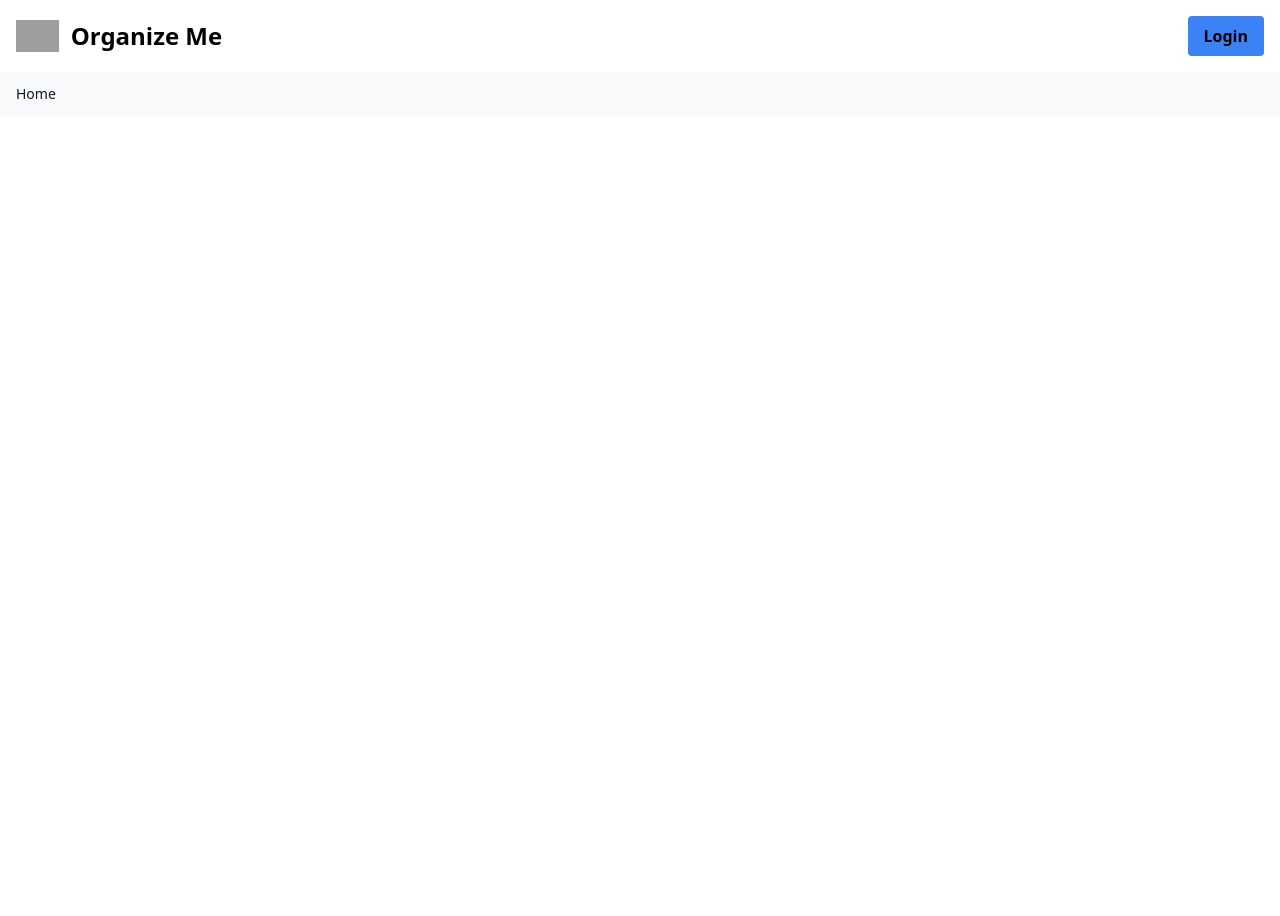
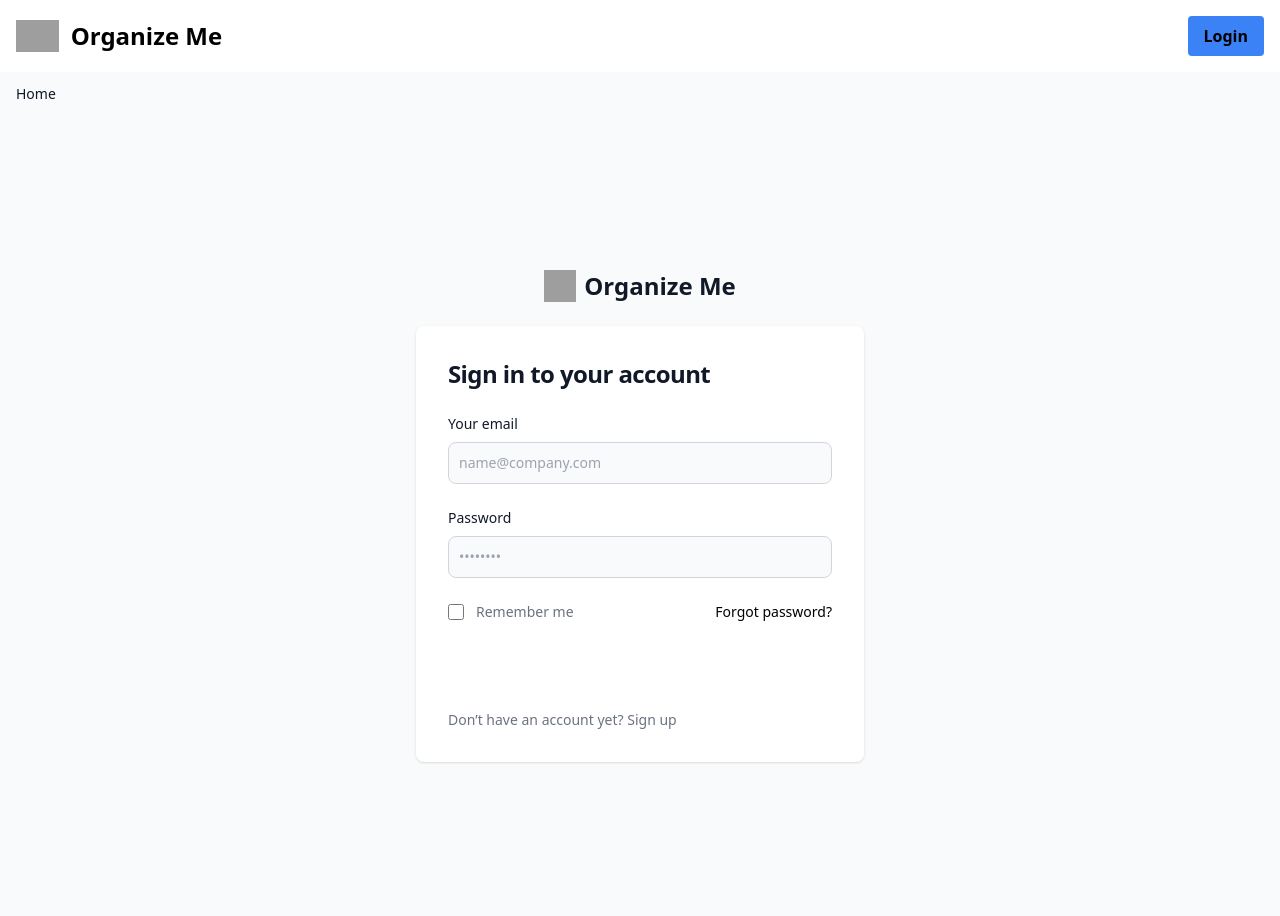
Before and after one commit to TimCauss/todo-symfony, a Symfony app: template templates/Todo/loginpage.html.twig in a window 1280 px wide. Before the commit the page ends 99 px from the top, so only its background shows below. Run offline with Twig, Linux system fonts and the light colour scheme; the template is opened without the code that fills it, so the values that code supplies are empty; some libraries are stand-ins or nearby versions; grey boxes are pictures that could not be loaded.

Commit message:
Create login page

```diff
--- a/templates/Todo/loginpage.html.twig
+++ b/templates/Todo/loginpage.html.twig
@@ -7,5 +7,45 @@
 
 {% block body %}
 
+<section class="bg-gray-50 dark:bg-gray-900">
+  <div class="flex flex-col items-center justify-center px-6 py-1 mx-auto md:h-screen lg:py-0">
+      <a href="/" class="flex items-center mb-6 text-2xl font-semibold text-gray-900 dark:text-white">
+          <img class="w-8 h-8 mr-2" src="https://flowbite.s3.amazonaws.com/blocks/marketing-ui/logo.svg" alt="logo">
+          Organize Me
+      </a>
+      <div class="w-full bg-white rounded-lg shadow dark:border md:mt-0 sm:max-w-md xl:p-0 dark:bg-gray-800 dark:border-gray-700">
+          <div class="p-6 space-y-4 md:space-y-6 sm:p-8">
+              <h1 class="text-xl font-bold leading-tight tracking-tight text-gray-900 md:text-2xl dark:text-white">
+                  Sign in to your account
+              </h1>
+              <form class="space-y-4 md:space-y-6" action="#">
+                  <div>
+                      <label for="email" class="block mb-2 text-sm font-medium text-gray-900 dark:text-white">Your email</label>
+                      <input type="email" name="email" id="email" class="bg-gray-50 border border-gray-300 text-gray-900 sm:text-sm rounded-lg focus:ring-primary-600 focus:border-primary-600 block w-full p-2.5 dark:bg-gray-700 dark:border-gray-600 dark:placeholder-gray-400 dark:text-white dark:focus:ring-blue-500 dark:focus:border-blue-500" placeholder="name@company.com" required="">
+                  </div>
+                  <div>
+                      <label for="password" class="block mb-2 text-sm font-medium text-gray-900 dark:text-white">Password</label>
+                      <input type="password" name="password" id="password" placeholder="••••••••" class="bg-gray-50 border border-gray-300 text-gray-900 sm:text-sm rounded-lg focus:ring-primary-600 focus:border-primary-600 block w-full p-2.5 dark:bg-gray-700 dark:border-gray-600 dark:placeholder-gray-400 dark:text-white dark:focus:ring-blue-500 dark:focus:border-blue-500" required="">
+                  </div>
+                  <div class="flex items-center justify-between">
+                      <div class="flex items-start">
+                          <div class="flex items-center h-5">
+                            <input id="remember" aria-describedby="remember" type="checkbox" class="w-4 h-4 border border-gray-300 rounded bg-gray-50 focus:ring-3 focus:ring-primary-300 dark:bg-gray-700 dark:border-gray-600 dark:focus:ring-primary-600 dark:ring-offset-gray-800" required="">
+                          </div>
+                          <div class="ml-3 text-sm">
+                            <label for="remember" class="text-gray-500 dark:text-gray-300">Remember me</label>
+                          </div>
+                      </div>
+                      <a href="#" class="text-sm font-medium text-primary-600 hover:underline dark:text-primary-500">Forgot password?</a>
+                  </div>
+                  <button type="submit" class="w-full text-white bg-primary-600 hover:bg-primary-700 focus:ring-4 focus:outline-none focus:ring-primary-300 font-medium rounded-lg text-sm px-5 py-2.5 text-center dark:bg-primary-600 dark:hover:bg-primary-700 dark:focus:ring-primary-800">Sign in</button>
+                  <p class="text-sm font-light text-gray-500 dark:text-gray-400">
+                      Don’t have an account yet? <a href="#" class="font-medium text-primary-600 hover:underline dark:text-primary-500">Sign up</a>
+                  </p>
+              </form>
+          </div>
+      </div>
+  </div>
+</section>
 
 {% endblock %}
```
